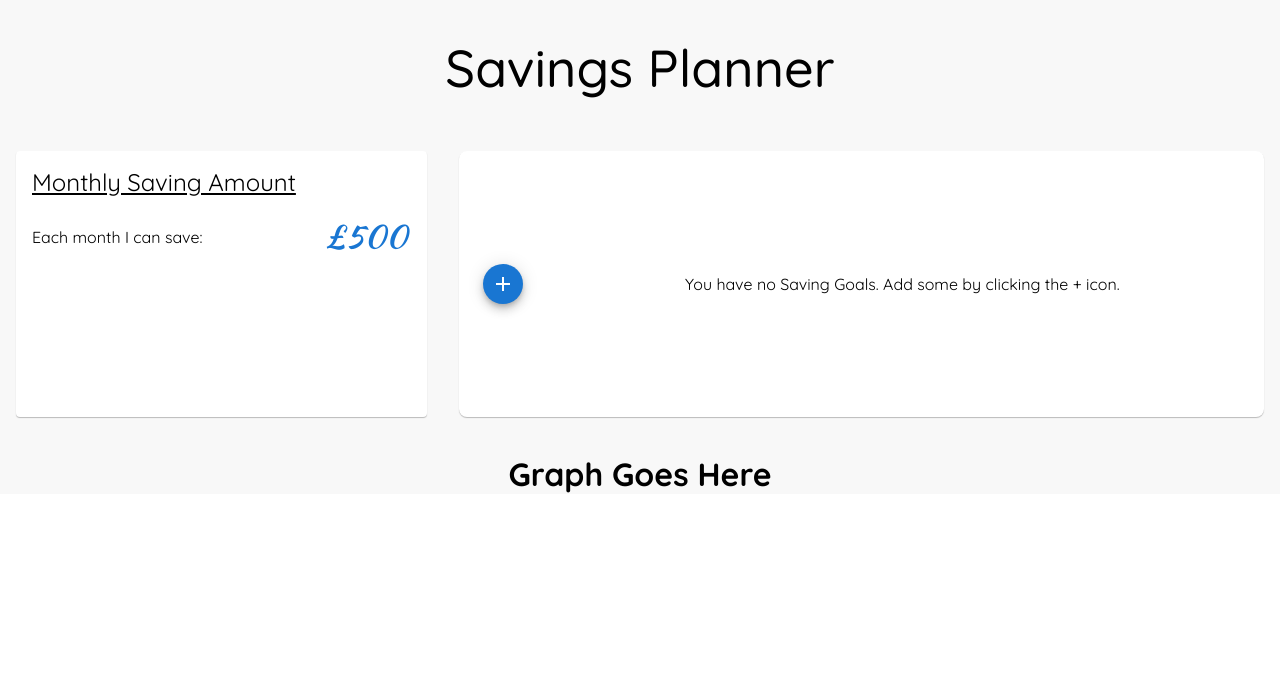
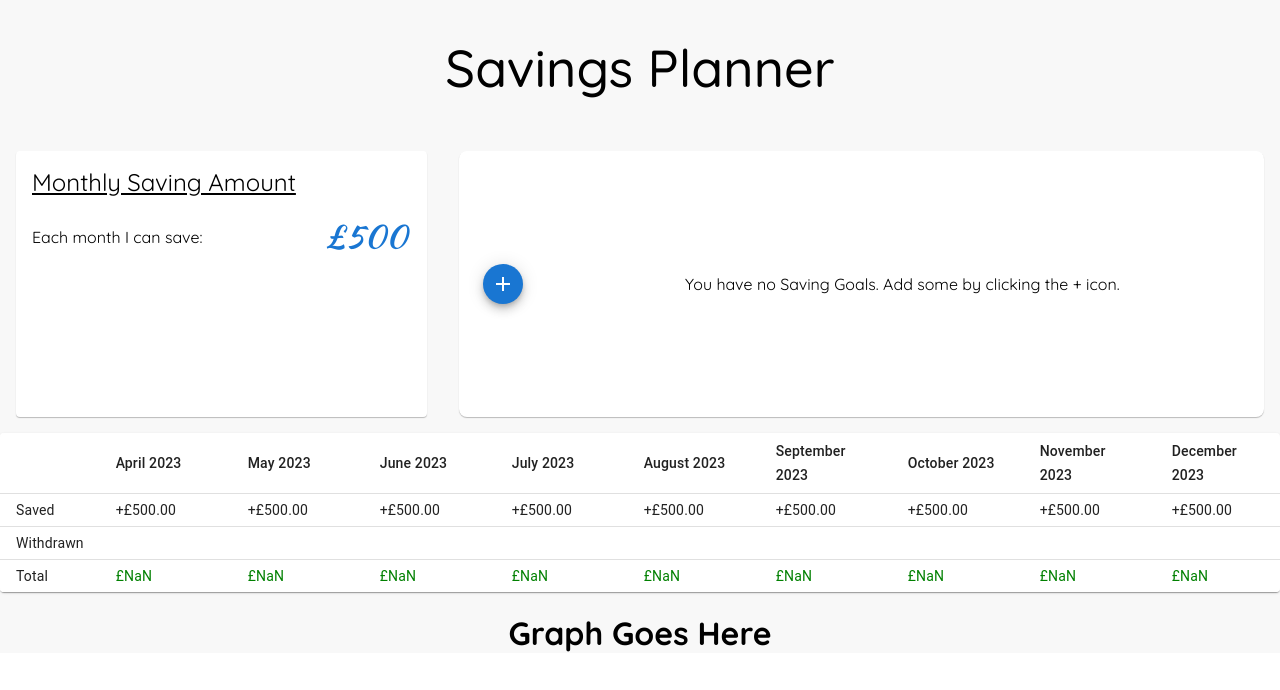
Before and after one commit to AKP-13/savings-planner, a React (Create React App) app: page / in a window 1280 px wide. Shown: the top 690 px of the page. Built offline with nearby package versions, Linux system fonts and the light colour scheme.

Commit message:
Show the item as well as the transaction amount in the table

```diff
--- a/src/App.js
+++ b/src/App.js
@@ -4,7 +4,7 @@
 import Header from './header/Header';
 import MonthlySavingAmount from './monthlySavingAmount/MonthlySavingAmount';
 import SavingGoals from './savingGoals/SavingGoals';
-// import SavingsProjectionsTable from './savingsProjections/SavingsProjectionsTable';
+import SavingsProjectionsTable from './savingsProjections/SavingsProjectionsTable';
 // Styles
 import './App.css';
 
@@ -57,7 +57,7 @@
         <SavingGoals tableData={tableData} setTableData={setTableData} />
       </div>
 
-      {/* <SavingsProjectionsTable tableData={tableData} /> */}
+      <SavingsProjectionsTable tableData={tableData} />
 
       <GraphDisplay />
     </div>
--- a/src/savingsProjections/SavingsProjectionsTable.js
+++ b/src/savingsProjections/SavingsProjectionsTable.js
@@ -54,9 +54,15 @@
             <StickyCell component="th" scope="row">
               Withdrawn
             </StickyCell>
-            {tableData.map(({ month, withdrawn }) => (
+            {tableData.map(({ month, savingGoals }) => (
+              // Mapping over the months
               <TableCell key={`${month}-withdrawn`}>
-                {withdrawn === 0 ? '' : `-${formattedCurrency.format(withdrawn)}`}
+                {savingGoals.map(({ itemToSaveFor, itemAmount }) => (
+                  // Mapping over the savingGoals in the month
+                  <p key={`${itemToSaveFor}-${itemAmount}`}>
+                    {`-${formattedCurrency.format(itemAmount)}, ${itemToSaveFor}`}
+                  </p>
+                ))}
               </TableCell>
             ))}
           </StyledTableRow>
```
